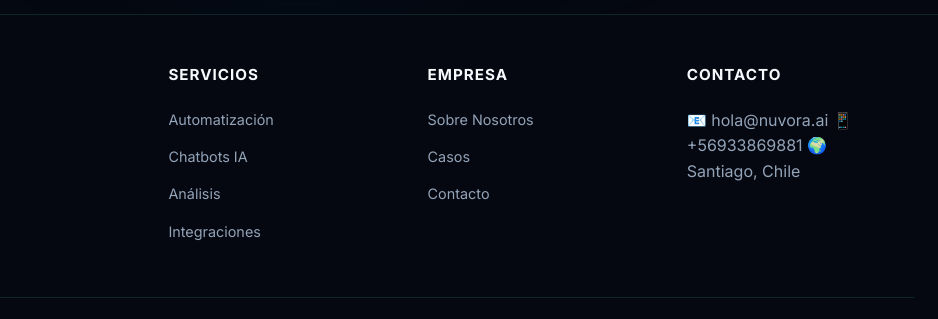
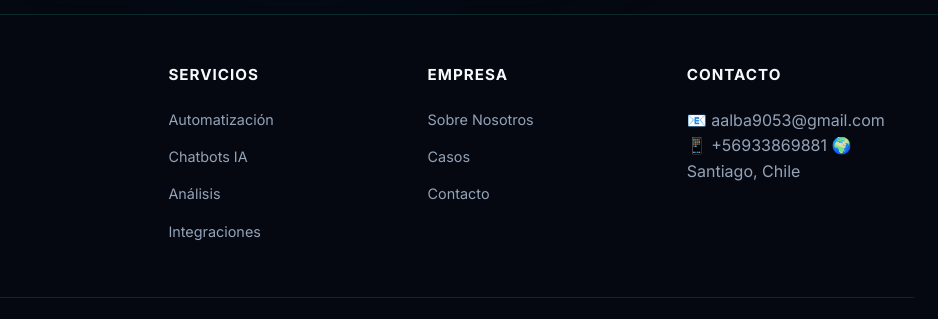
Before and after one commit to AlanAlba2023/nexus-ai, a website: page index.html in a window 1280 px wide. Shown: the part 6608-6927 px from the top of the page, 342-1280 px from the left. Drawn offline with Linux system fonts and the light colour scheme.

Commit message:
fix(contact): use the real contact email instead of a domain we do not own

```diff
--- a/index.html
+++ b/index.html
@@ -529,7 +529,7 @@
             </div>
             <div class="footer-section">
                 <h4>Contacto</h4>
-                <span>📧 hola@nuvora.ai</span>
+                <span>📧 aalba9053@gmail.com</span>
                 <span>📱 +56933869881</span>
                 <span>🌍 Santiago, Chile</span>
             </div>
```
